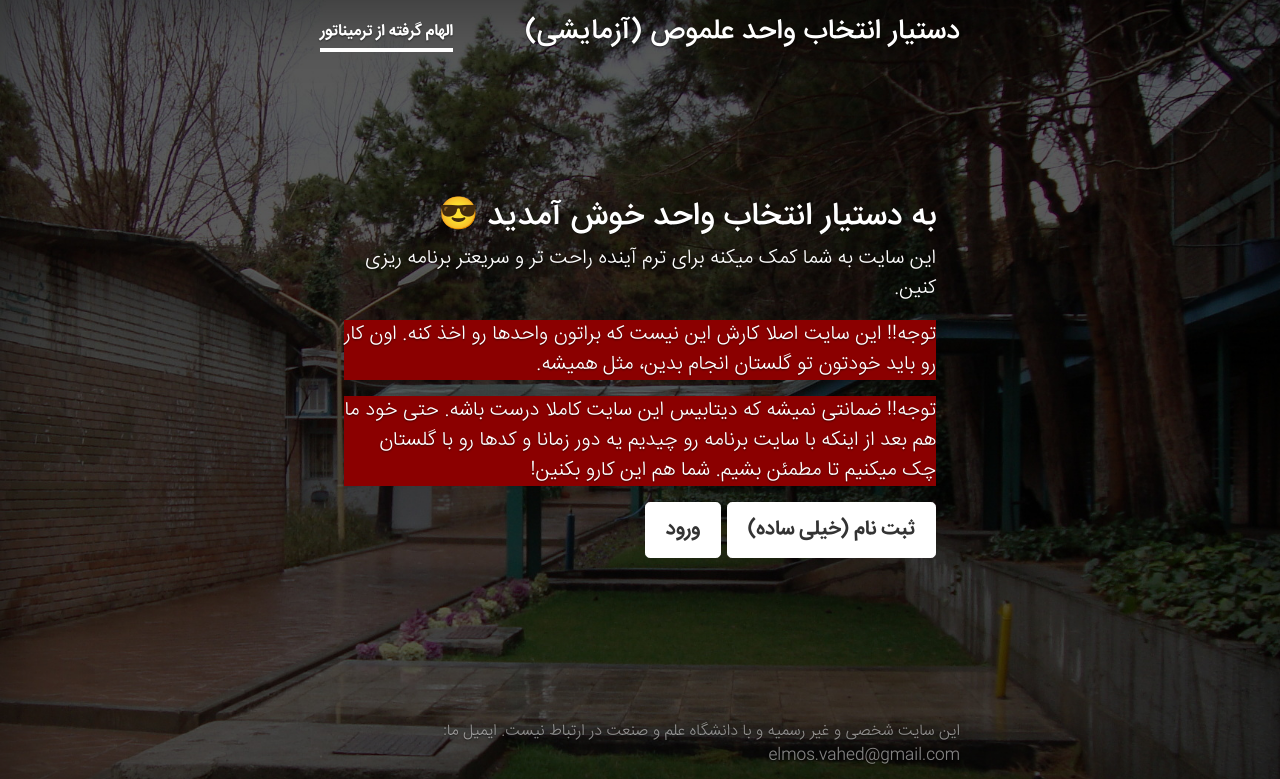
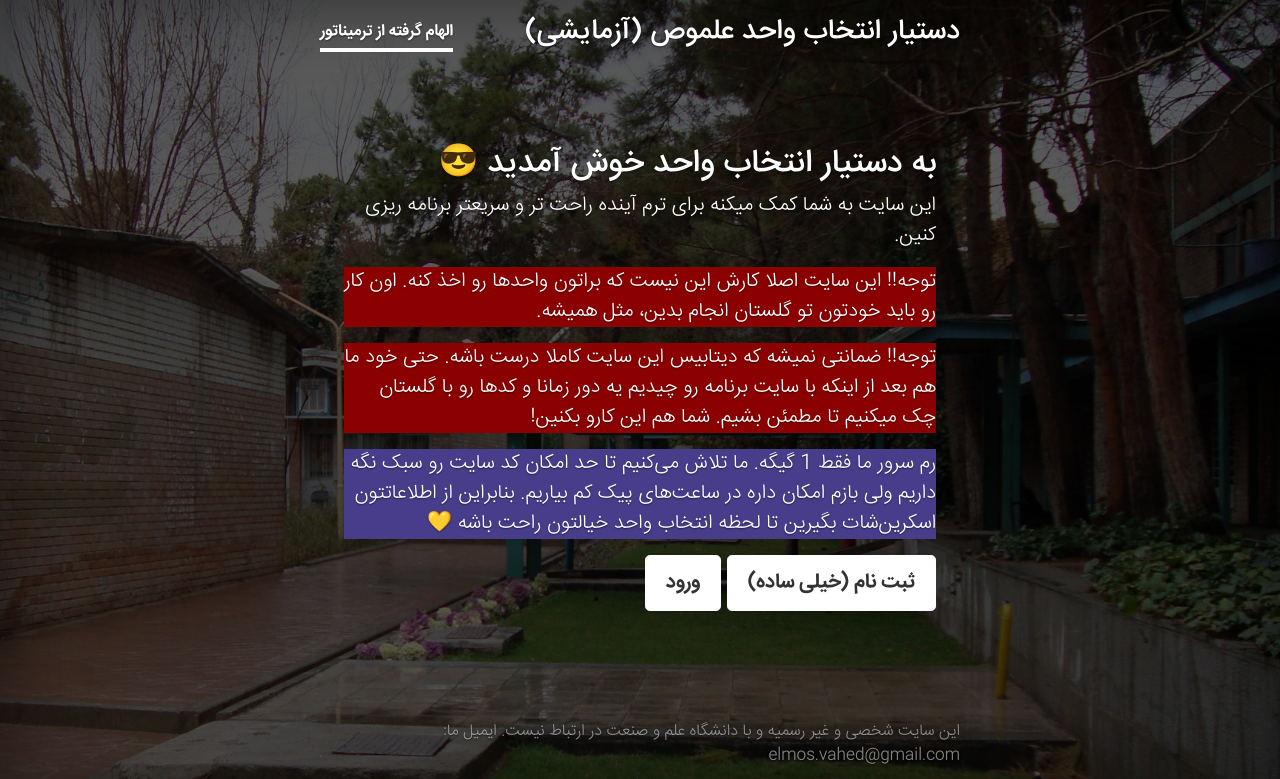
Before and after one commit to m2-farzan/elmos, a Flask app: page / in a window 1280 px wide. Shown: the top 779 px of the page. Run offline with Flask 2, Linux system fonts and the light colour scheme; some libraries are stand-ins or nearby versions.

Commit message:
add server load warning to homepage

```diff
--- a/templates/home.html
+++ b/templates/home.html
@@ -19,6 +19,9 @@
     <p class="lead" style="background: darkred;">
 توجه!! ضمانتی نمیشه که دیتابیس این سایت کاملا درست باشه. حتی خود ما هم بعد از اینکه با سایت برنامه رو چیدیم یه دور زمانا و کدها رو با گلستان چک میکنیم تا مطمئن بشیم. شما هم این کارو بکنین!
     </p>
+    <p class="lead" style="background: darkslateblue;">
+رم سرور ما فقط 1 گیگه. ما تلاش می‌کنیم تا حد امکان کد سایت رو سبک نگه داریم ولی بازم امکان داره در ساعت‌های پیک کم بیاریم. بنابراین از اطلاعاتتون اسکرین‌شات بگیرین تا لحظه انتخاب واحد خیالتون راحت باشه 💛
+    </p>
     <p class="lead">
       <a href="/sign-up" class="btn btn-lg btn-secondary">
 ثبت نام (خیلی ساده)
```
